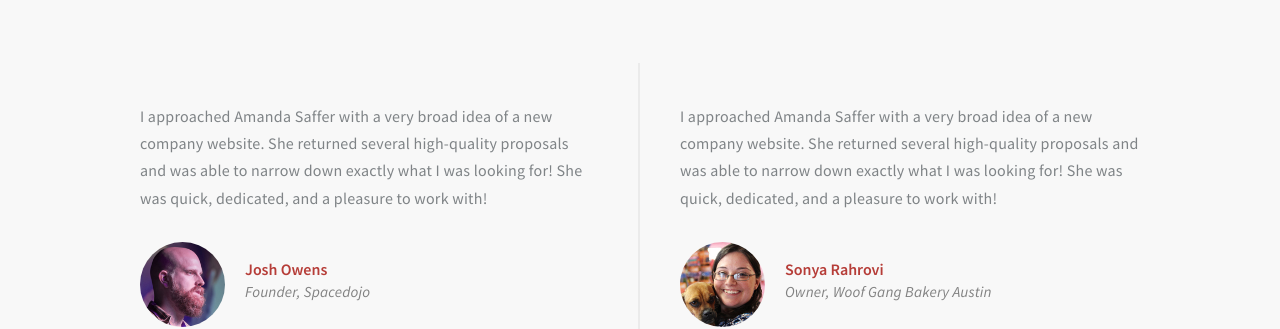
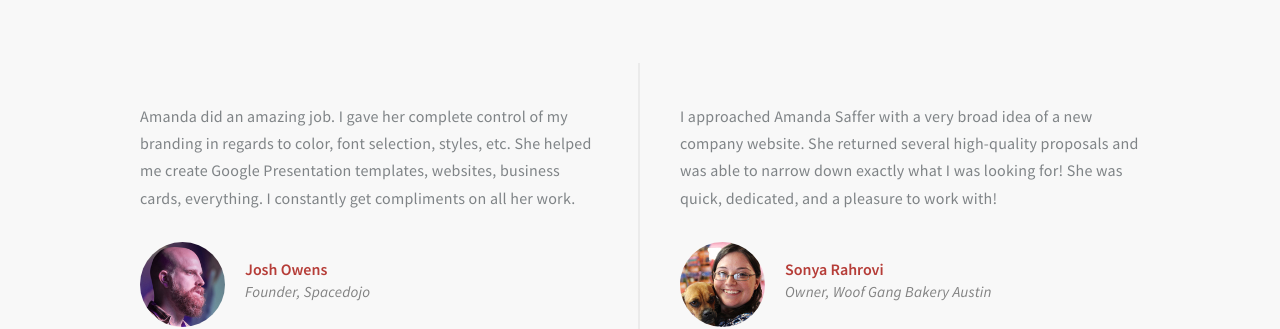
Before and after one commit to amandasaffer/rookery, a Jekyll site: the page built from testimonials.html, in a window 1280 px wide. Shown: the part 440-769 px from the top of the page. Built offline with Jekyll 4.4.1, drawn with Linux system fonts in a browser that asks for light colours; nearby versions of some CDN libraries.

Commit message:
Add Josh's testimonial

```diff
--- a/testimonials.html
+++ b/testimonials.html
@@ -10,7 +10,7 @@ subtitle: What People Are Saying
 	<div class="case-section">
 		<div class="section-content clean bord">
 			<div class="testimonial">
-				<p class="quote">I approached Amanda Saffer with a very broad idea of a new company website. She returned several high-quality proposals and was able to narrow down exactly what I was looking for! She was quick, dedicated, and a pleasure to work with!</p>
+				<p class="quote">Amanda did an amazing job. I gave her complete control of my branding in regards to color, font selection, styles, etc. She helped me create Google Presentation templates, websites, business cards, everything. I constantly get compliments on all her work.</p>
 				<div class="speaker">
 					<img src="/img/josh-thumb.jpg" class="thumb">
 					<span class="title">Josh Owens</span>
```
